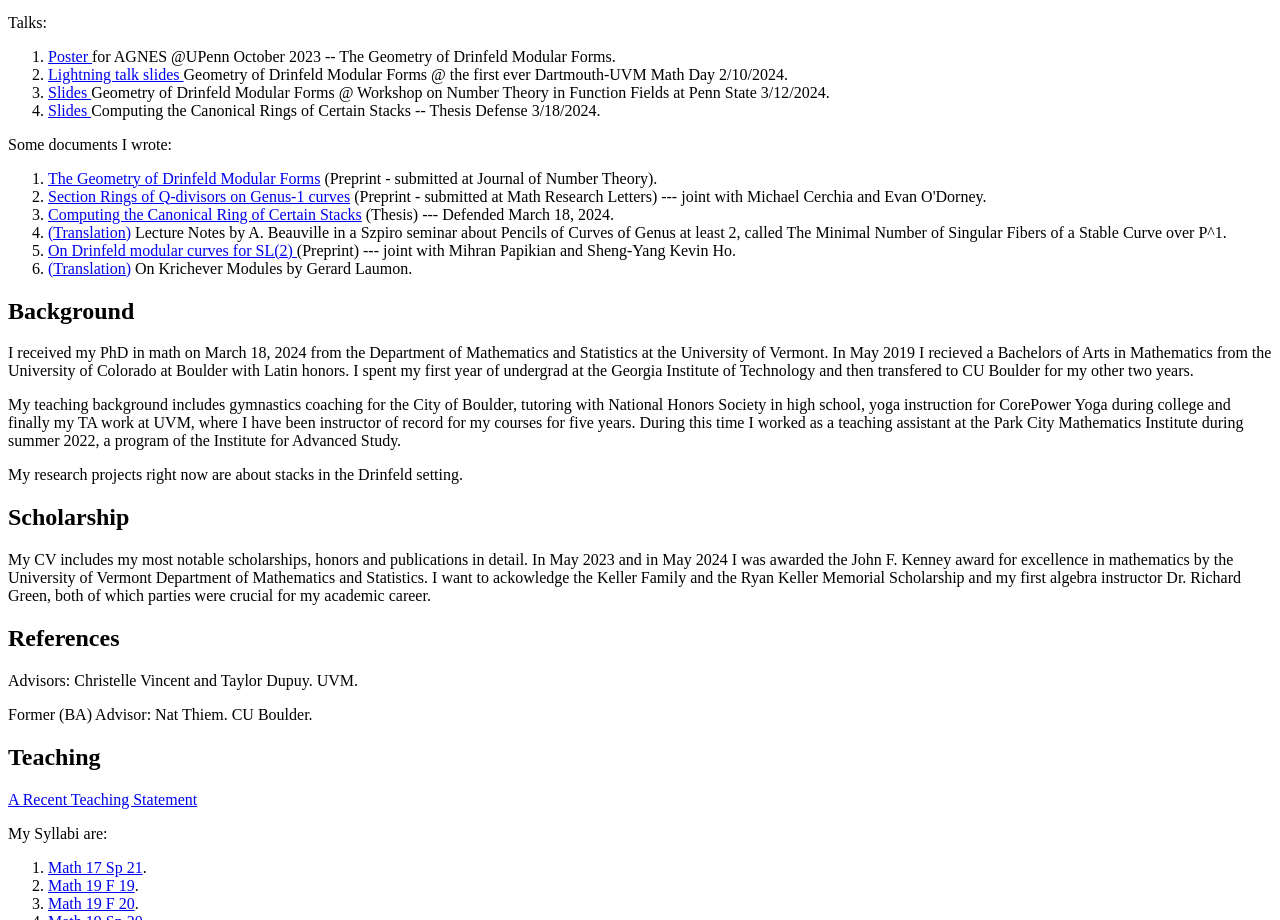
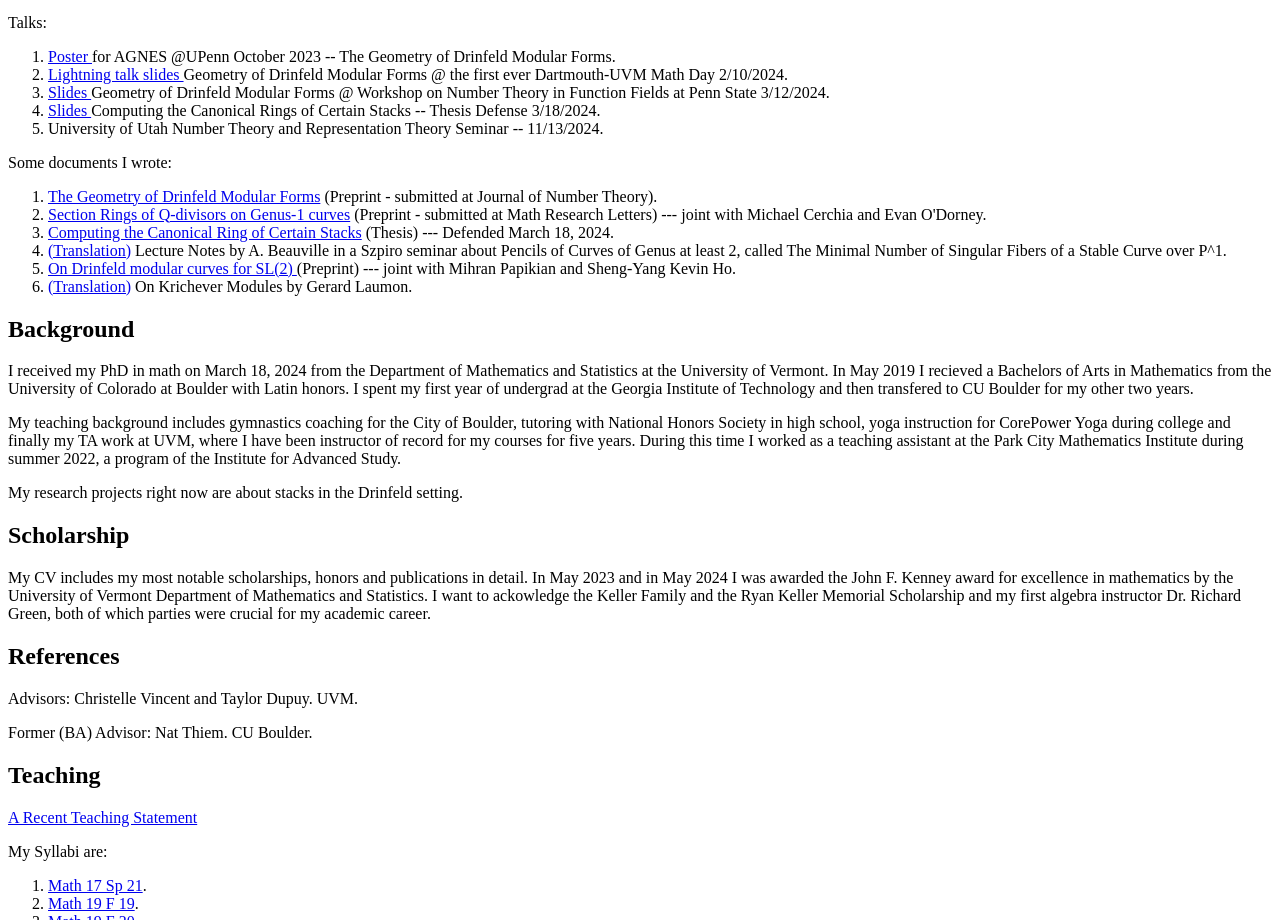
Before and after one commit to JeFranko/JeFranko.github.io, a plain HTML site: page index.html in a window 1280 px wide. Shown: the part 905-1825 px from the top of the page. Drawn offline with Linux system fonts and the light colour scheme.

Commit message:
Update index.html

```diff
--- a/index.html
+++ b/index.html
@@ -68,6 +68,7 @@ I organized <a href="https://www.uvm.edu/~unqvnts/">unQVNTS</a>, the UVM Number
   <li><a href="Dartmouth-UVM.talk.pdf"> Lightning talk slides </a> Geometry of Drinfeld Modular Forms @ the first ever Dartmouth-UVM Math Day 2/10/2024.</li>
   <li><a href="Penn-talk.pdf"> Slides </a> Geometry of Drinfeld Modular Forms @ Workshop on Number Theory in Function Fields at Penn State 3/12/2024.</li>
   <li><a href="Defense.pdf"> Slides </a> Computing the Canonical Rings of Certain Stacks -- Thesis Defense 3/18/2024.</li>
+  <li>University of Utah Number Theory and Representation Theory Seminar -- 11/13/2024.</li>
 </ol>
 
 
```
